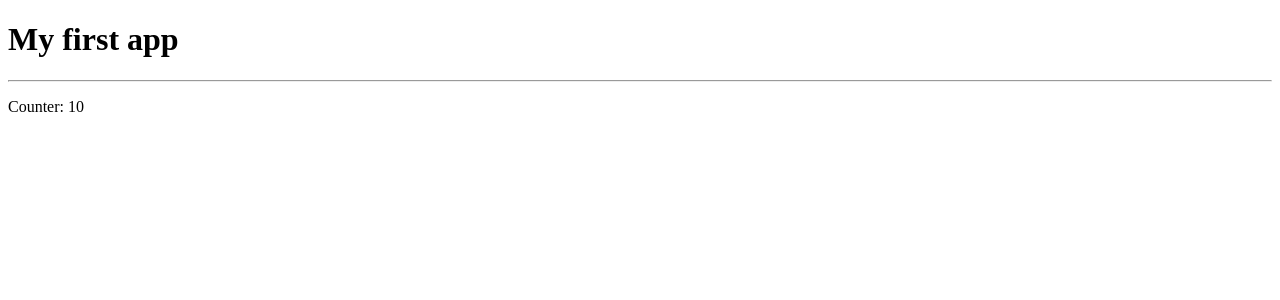
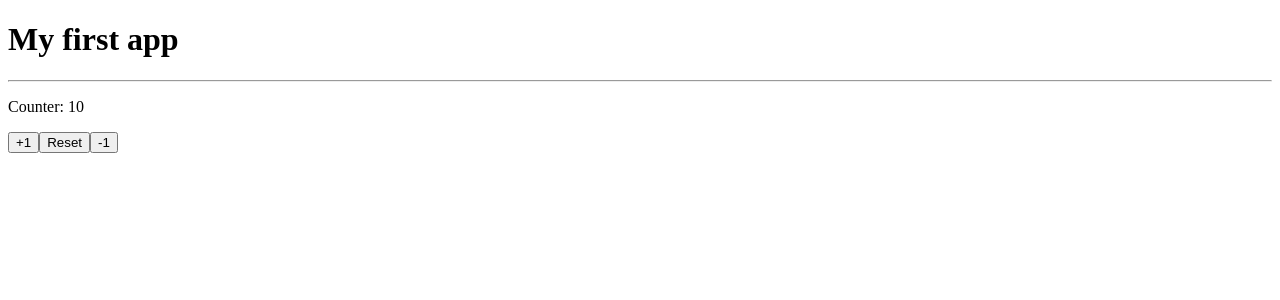
Before and after one commit to machelinos/angular-24-bases, an Angular app: page / in a window 1280 px wide. Shown: the top 300 px of the page. Built offline with nearby package versions, Linux system fonts and the light colour scheme.

Commit message:
counter functionality inline

```diff
--- a/src/app/app.component.html
+++ b/src/app/app.component.html
@@ -1,3 +1,7 @@
 <h1>{{ title }}</h1>
 <hr />
 <p>Counter: {{ counter }}</p>
+
+<button (click)="onIncreaseClick(1)">+1</button>
+<button (click)="onResetClick()">Reset</button>
+<button (click)="onIncreaseClick(-1)">-1</button>
--- a/src/app/app.component.ts
+++ b/src/app/app.component.ts
@@ -7,4 +7,14 @@ import { Component } from '@angular/core';
 export class AppComponent {
   public title: string = 'My first app';
   public counter: number = 10;
+
+  onIncreaseClick(value: number) {
+    this.counter += value;
+  }
+
+  onResetClick(): void {
+    this.counter = 10;
+  }
+
+
 }
```
